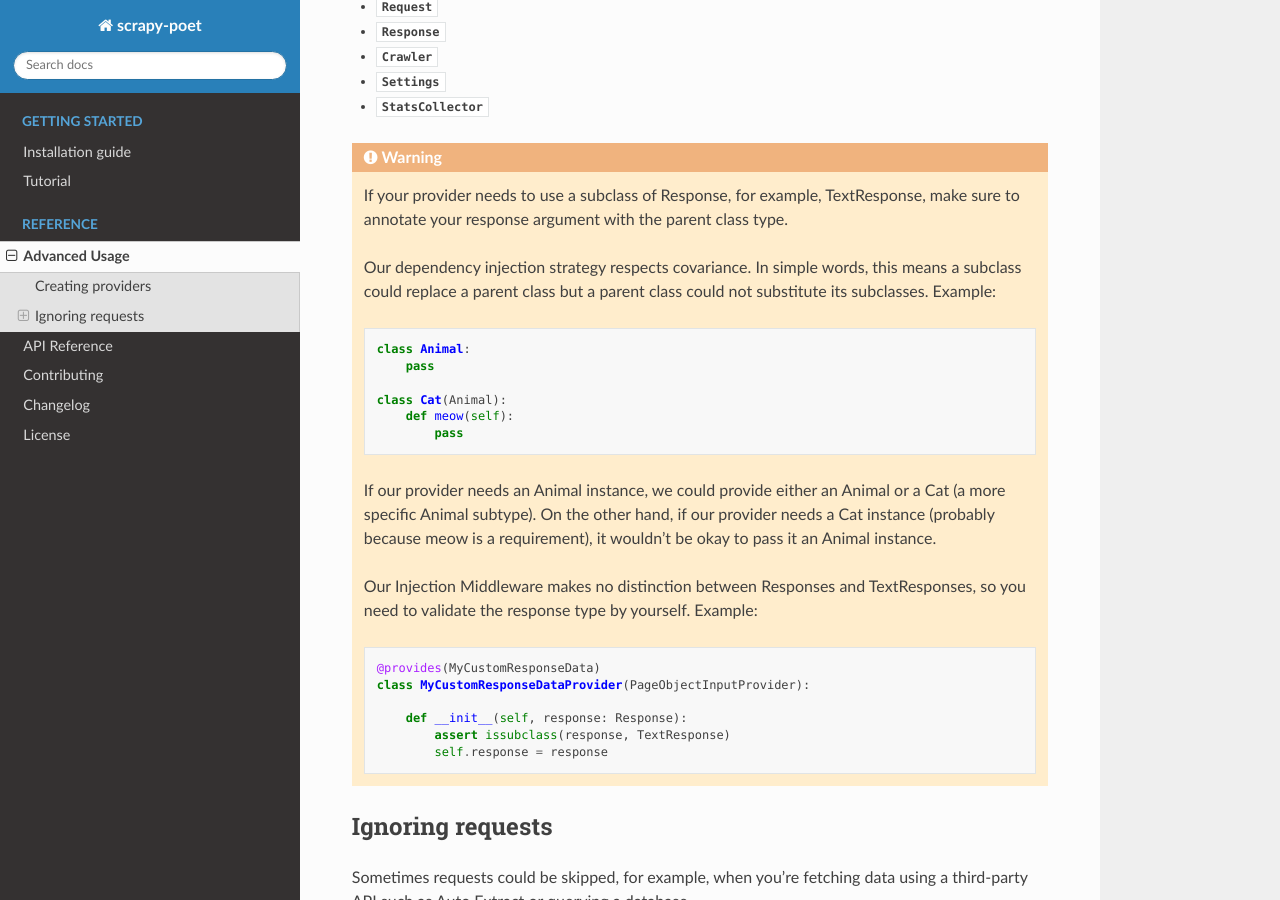
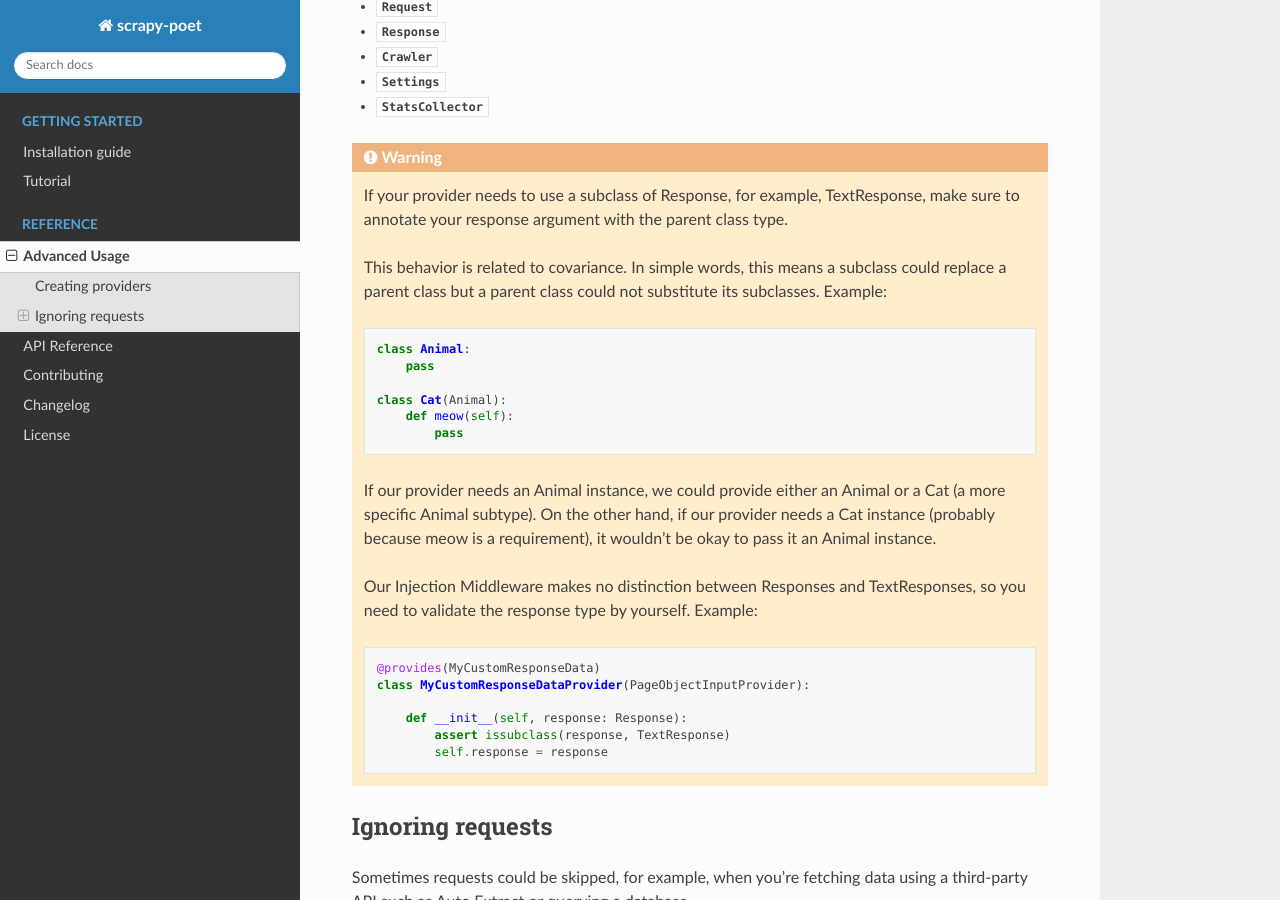
Before and after one commit to scrapinghub/scrapy-poet, a Sphinx documentation site: the page built from docs/advanced.rst, in a window 1280 px wide and 900 px high, scrolled down 876 px. Built offline with Sphinx 7.4.7 and the Read the Docs theme 2.0.0, drawn with Linux system fonts in a browser that asks for light colours.

Commit message:
Clarify covariance relation with our dependency injection
Although the behavior relates to covariance, it's much more an andi's limitation than anything else

```diff
--- a/docs/advanced.rst
+++ b/docs/advanced.rst
@@ -56,7 +56,7 @@ classes as *provider* dependencies:
     for example, TextResponse,
     make sure to annotate your response argument with the parent class type.
 
-    Our dependency injection strategy respects covariance.
+    This behavior is related to covariance.
     In simple words,
     this means a subclass could replace a parent class
     but a parent class could not substitute its subclasses.
```
